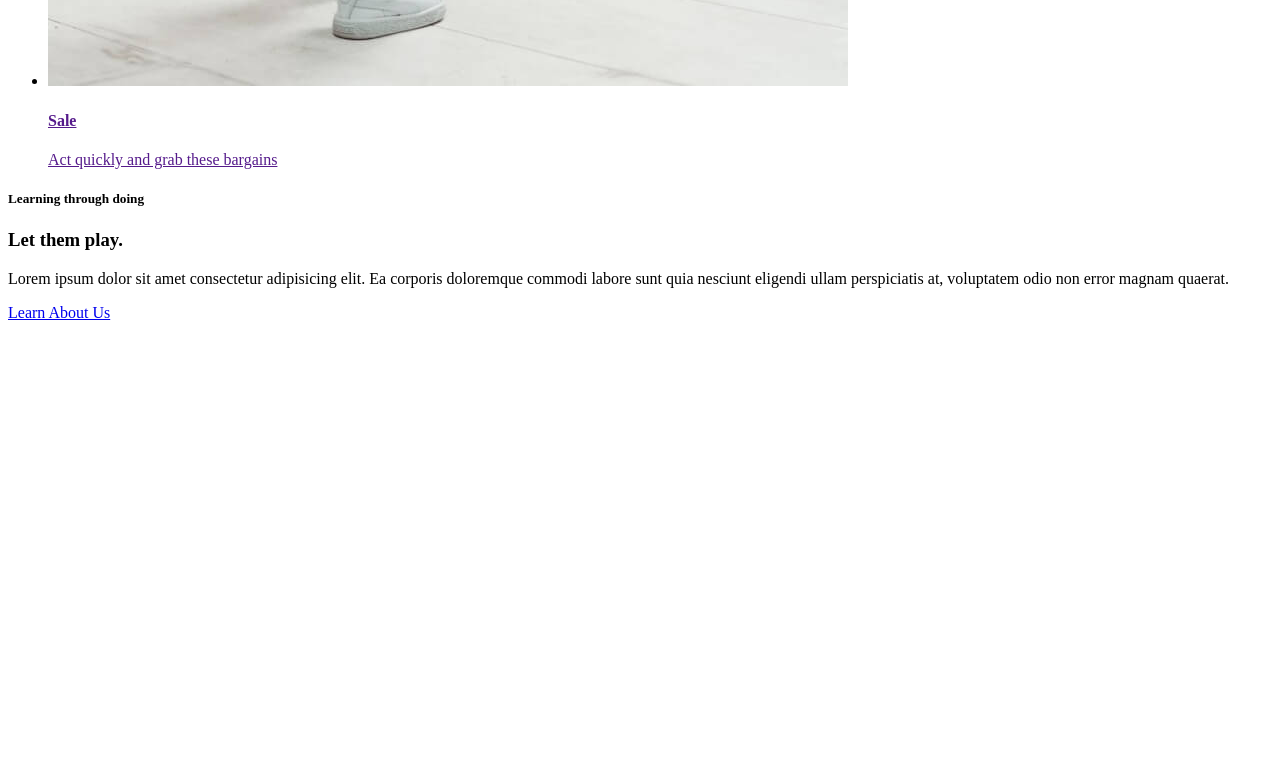
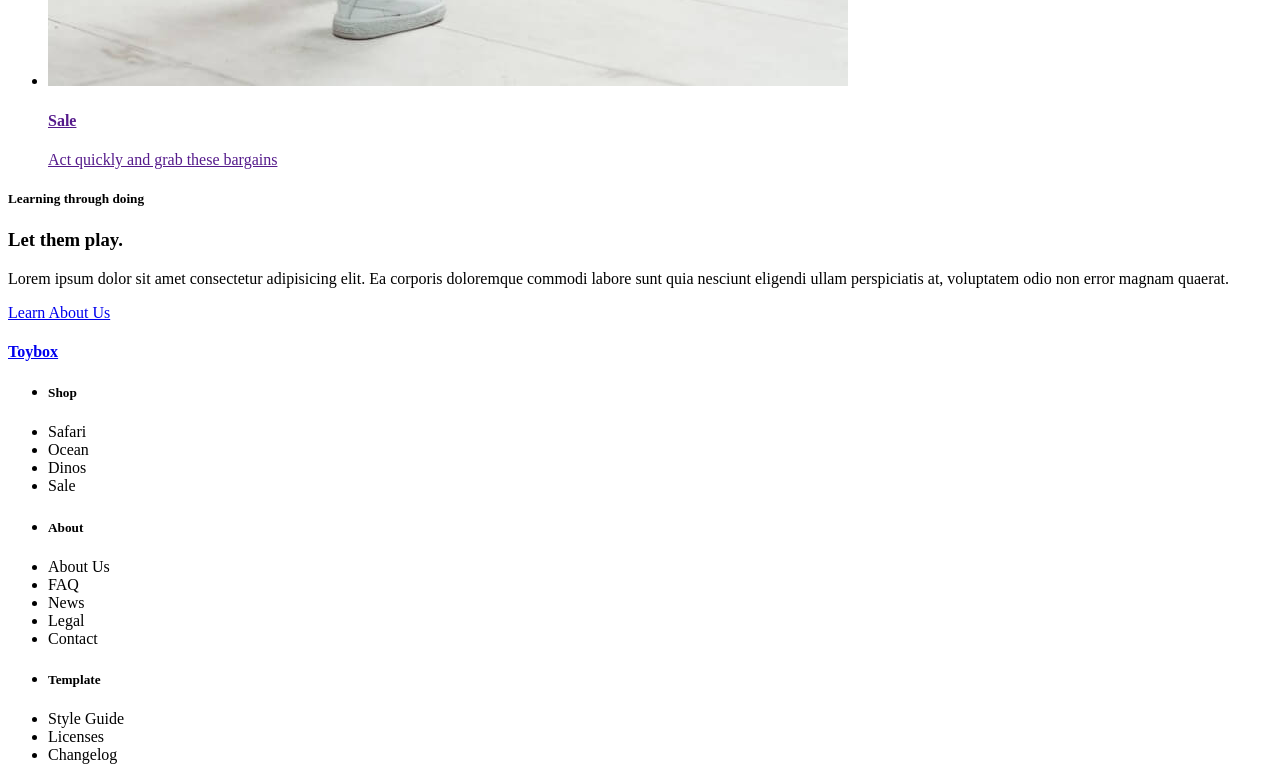
Before and after one commit to haeunyy96/ecommerce-codealong-juno, a plain HTML site: page index.html in a window 1280 px wide. Shown: the part 5269-6049 px from the top of the page. Before the commit the page ends 5599 px from the top, so only its background shows below. Drawn offline with Linux system fonts and the light colour scheme; files whose address does not match are found by name.

Commit message:
Finished footer section

```diff
--- a/index.html
+++ b/index.html
@@ -106,7 +106,36 @@
 		</section><!-- END .play -->
 	</main>
 	<footer>
-
+		<div class="wrapper">
+			<div class="footerFlexContainer">
+				<a href="./index.html">
+					<h4>Toybox</h4>
+				</a>
+				<nav class="footerNav">
+					<ul class="footerShop">
+						<li><h5>Shop</h5></li>
+						<li>Safari<a href="#"></a></li>
+						<li>Ocean<a href="#"></a></li>
+						<li>Dinos<a href="#"></a></li>
+						<li>Sale<a href="#"></a></li>
+					</ul> <!-- END .footerShop -->
+					<ul class="footerAbout">
+						<li><h5>About</h5></li>
+						<li>About Us<a href="#"></a></li>
+						<li>FAQ<a href="#"></a></li>
+						<li>News<a href="#"></a></li>
+						<li>Legal<a href="#"></a></li>
+						<li>Contact<a href="./contact.html"></a></li>
+					</ul> <!-- END .footerAbout -->
+					<ul class="footerTemplate">
+						<li><h5>Template</h5></li>
+						<li>Style Guide<a href="#"></a></li>
+						<li>Licenses<a href="#"></a></li>
+						<li>Changelog<a href="#"></a></li>
+					</ul> <!-- END .footerTemplate -->
+				</nav>
+			</div> <!-- END .footerFlexContainer -->
+		</div> <!-- END .wrapper -->
 	</footer>
 </body>
 </html>
```
